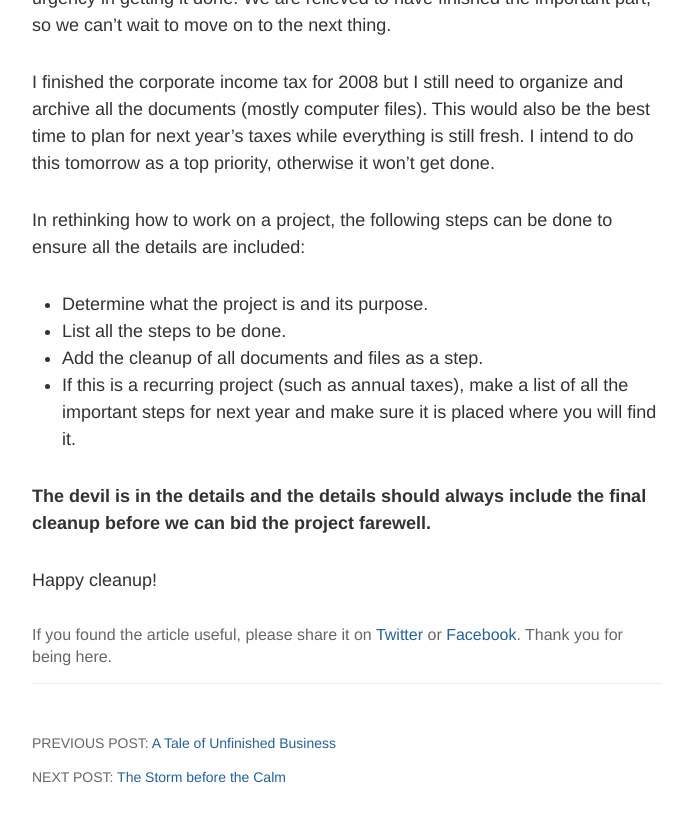
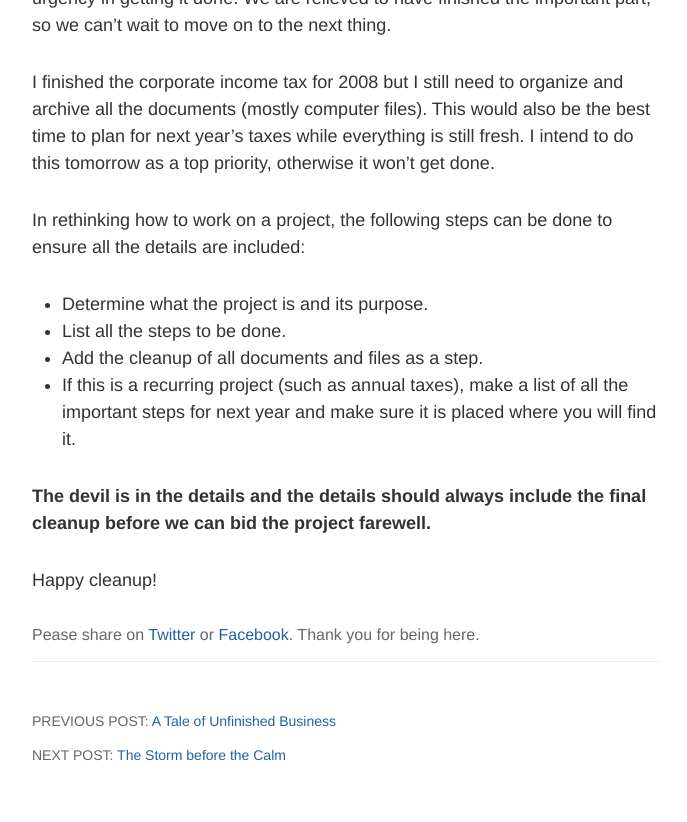
Before and after one commit to onewithnow/onewithnow.github.io, a Jekyll site: the page built from _posts/2009-10-10-cleanup.md, in a window 1280 px wide and 900 px high, scrolled down 1075 px. Shown: the top 822 px of the window, without its empty margins (293-980 px from the left). Built offline with Jekyll 4.4.1, drawn with Linux system fonts in a browser that asks for light colours; Markdown is read by kramdown in place of the engine named in the settings.

Commit message:
Share text edit

```diff
--- a/_layouts/post.html
+++ b/_layouts/post.html
@@ -14,7 +14,7 @@
   </div>
 
   <div><h4>
-  If you found the article useful, please share it on <a href="https://twitter.com/intent/tweet?text={{ page.title }}&url={{ site.url }}{{ page.url }}&via={{ site.twitter_username }}&related={{ site.twitter_username }}" rel="nofollow" target="_blank" title="Share on Twitter">Twitter</a> or <a href="https://facebook.com/sharer.php?u={{ site.url }}{{ page.url }}" rel="nofollow" target="_blank" title="Share on Facebook">Facebook</a>. Thank you for being here.</h4>
+  Pease share on <a href="https://twitter.com/intent/tweet?text={{ page.title }}&url={{ site.url }}{{ page.url }}&via={{ site.twitter_username }}&related={{ site.twitter_username }}" rel="nofollow" target="_blank" title="Share on Twitter">Twitter</a> or <a href="https://facebook.com/sharer.php?u={{ site.url }}{{ page.url }}" rel="nofollow" target="_blank" title="Share on Facebook">Facebook</a>. Thank you for being here.</h4>
   </div>
 
 <hr/>
```
